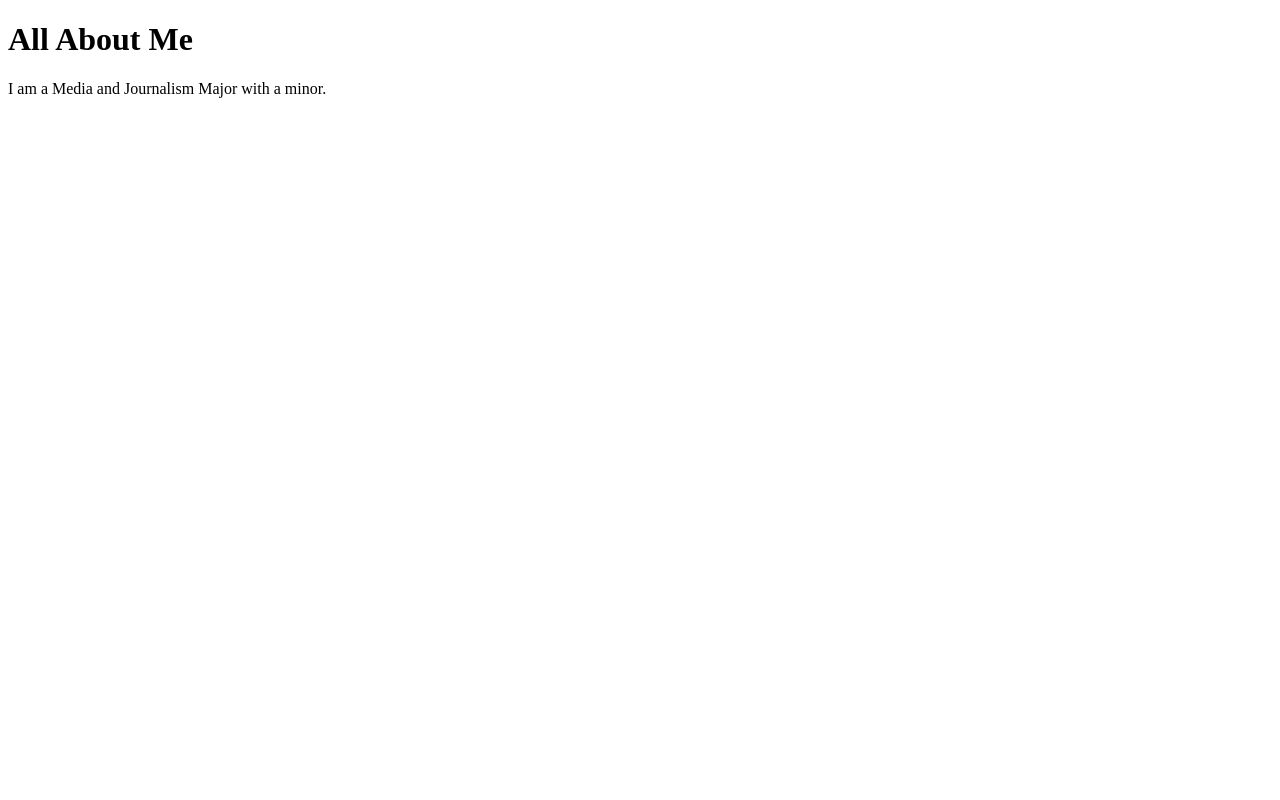
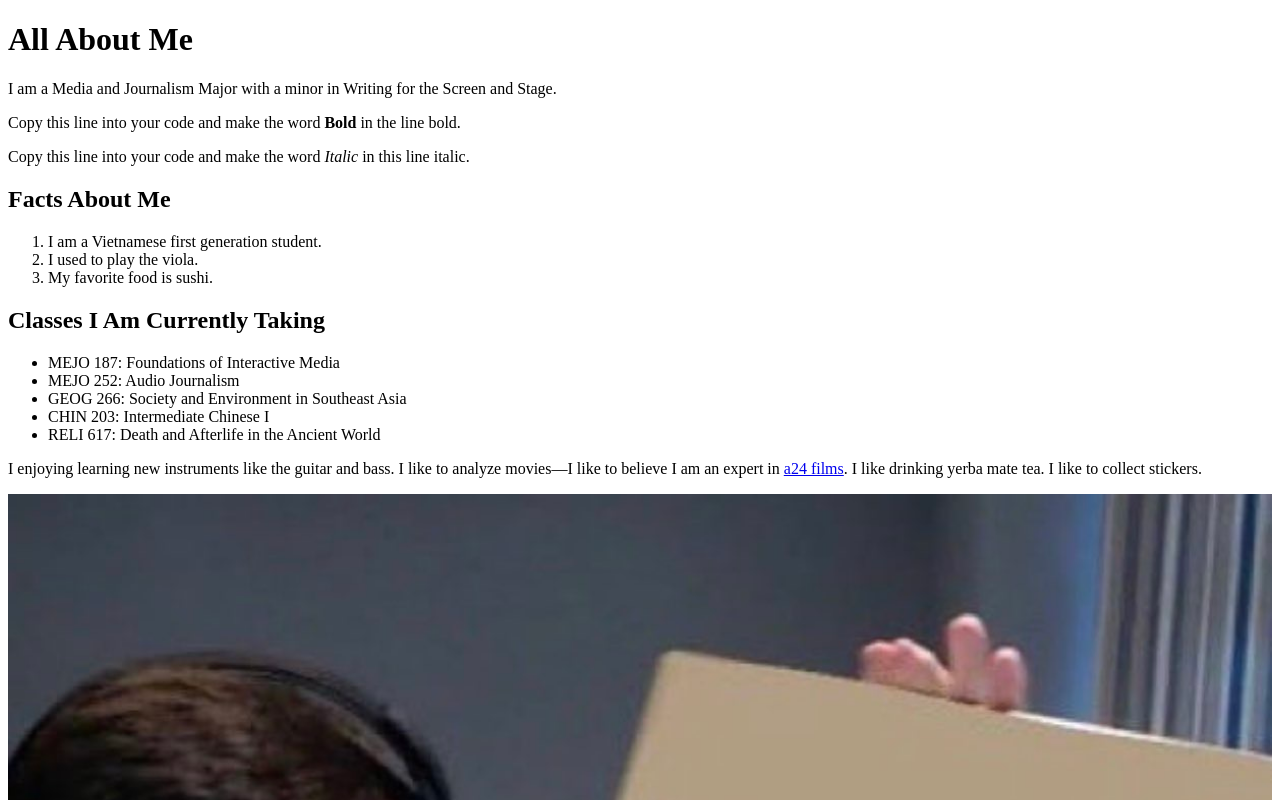
Before and after one commit to ktlyndng/intro-to-html, a plain HTML site: page index.html in a window 1280 px wide. Shown: the top 800 px of the page. Drawn offline with Linux system fonts and the light colour scheme.

Commit message:
finished project

```diff
--- a/index.html
+++ b/index.html
@@ -7,6 +7,42 @@
   </head>
   <body>
     <h1>All About Me</h1>
-    <p>I am a Media and Journalism Major with a minor.</p>
+    <p>
+      I am a Media and Journalism Major with a minor in Writing for the Screen
+      and Stage.
+    </p>
+    <p>
+      Copy this line into your code and make the word <b>Bold</b> in the line
+      bold.
+    </p>
+    <p>
+      Copy this line into your code and make the word <i>Italic</i> in this line
+      italic.
+    </p>
+    <h2>Facts About Me</h2>
+    <ol>
+      <li>I am a Vietnamese first generation student.</li>
+      <li>I used to play the viola.</li>
+      <li>My favorite food is sushi.</li>
+    </ol>
+    <h2>Classes I Am Currently Taking</h2>
+    <ul>
+      <li>MEJO 187: Foundations of Interactive Media</li>
+      <li>MEJO 252: Audio Journalism</li>
+      <li>GEOG 266: Society and Environment in Southeast Asia</li>
+      <li>CHIN 203: Intermediate Chinese I</li>
+      <li>RELI 617: Death and Afterlife in the Ancient World</li>
+    </ul>
+    <p>
+      I enjoying learning new instruments like the guitar and bass. I like to
+      analyze movies—I like to believe I am an expert in
+      <a href="https://a24films.com/films" target="_blank">a24 films</a>. I like
+      drinking yerba mate tea. I like to collect stickers.
+    </p>
+    <img
+      src="./Images/george-meme.jpeg"
+      alt="Georgenotfound Meme holding a i'm going to have a massive breakdown sign"
+      width="100%"
+    />
   </body>
 </html>
```
Also changed, not shown: Images/george-meme.jpeg (added).
